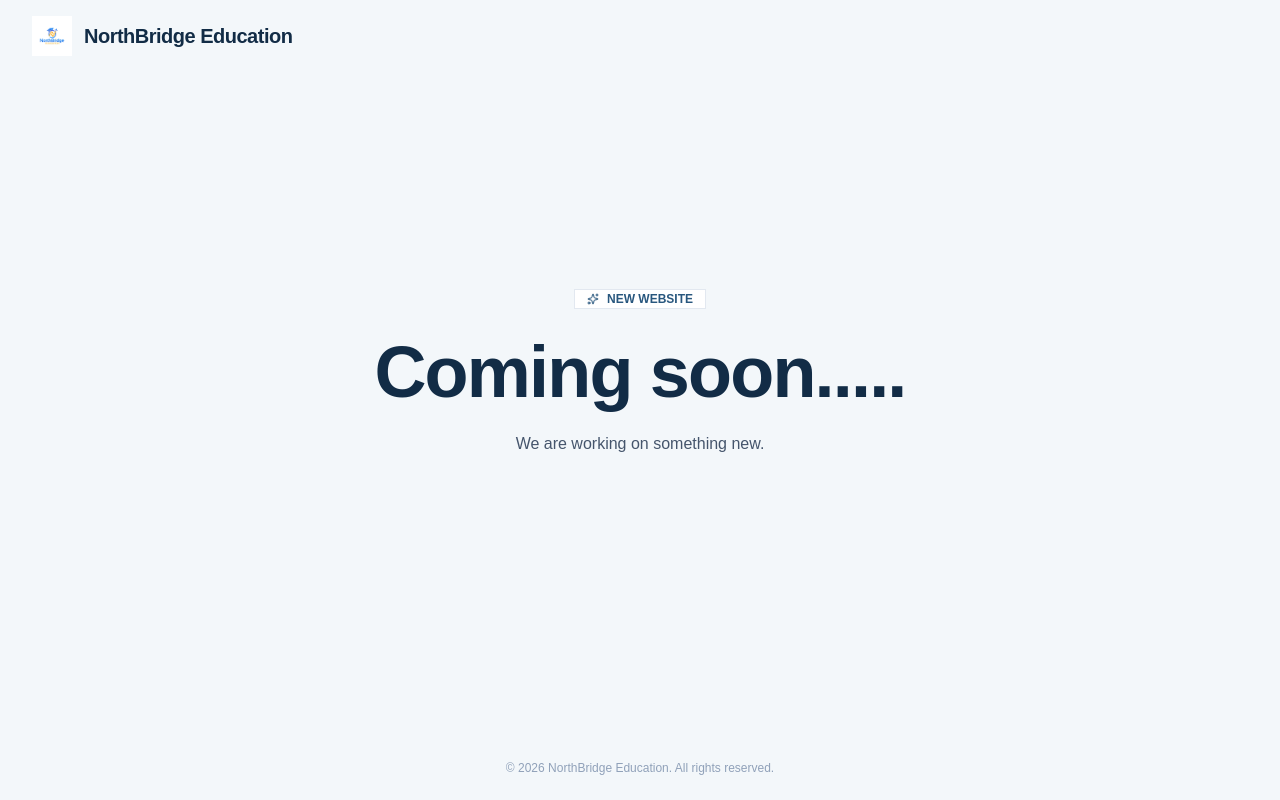
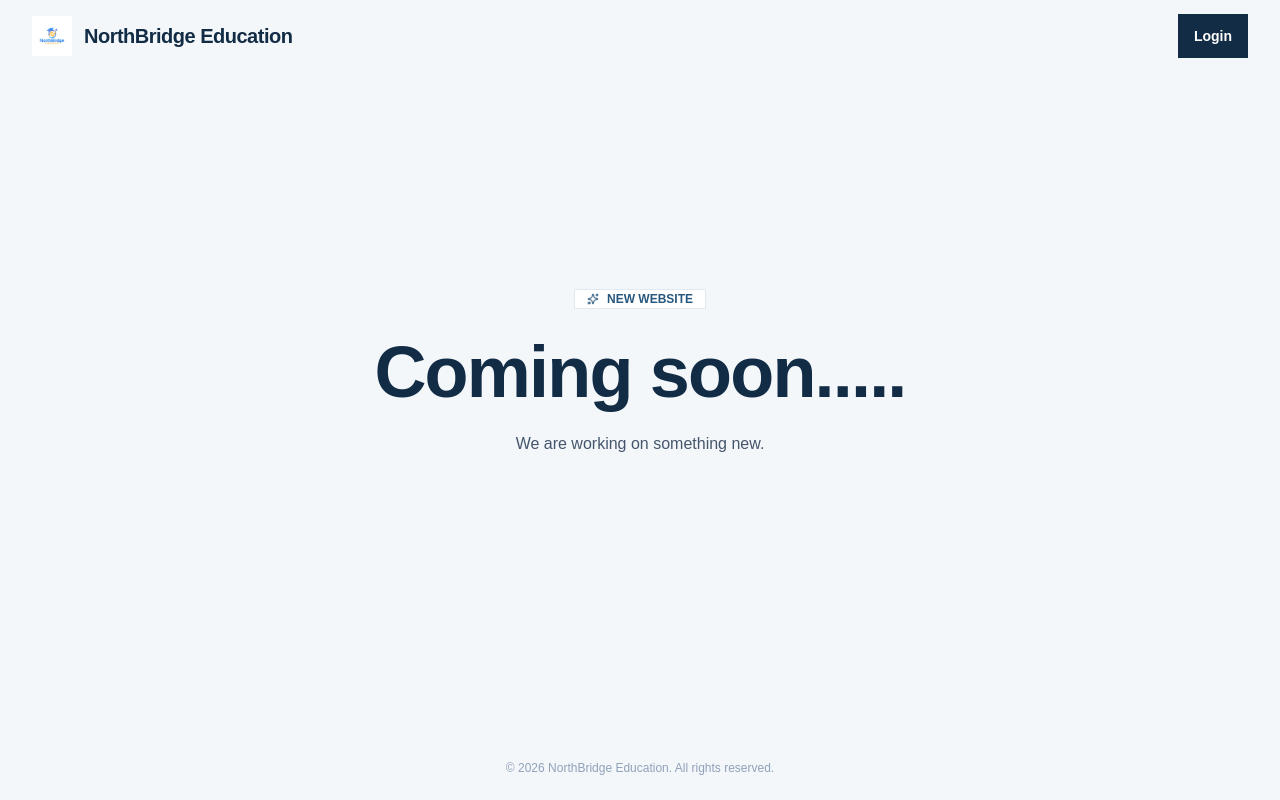
Before and after one commit to NorthBridgeEducation/NorthBridgeEducation, a React (Vite) app: page / in a window 1280 px wide. Built offline with nearby package versions, Linux system fonts and the light colour scheme; no server answers.

Commit message:
portal login

```diff
--- a/src/modules/public/pages/UnderConstructionPage.tsx
+++ b/src/modules/public/pages/UnderConstructionPage.tsx
@@ -8,7 +8,7 @@ function Brand() {
     <Link to="/" className="flex items-center gap-3">
       <img
         src="/pwa-192x192.png"
-        alt="NBridge"
+        alt="NorthBridge"
         className="size-10 rounded-lg object-contain"
       />
       <div className="leading-tight">
@@ -23,9 +23,16 @@ function Brand() {
 export function ComingSoonPage() {
   return (
     <div className="flex min-h-screen flex-col bg-[#f3f7fa] text-[#122c46]">
-      <header className="mx-auto flex h-[72px] w-full max-w-7xl items-center px-4 sm:px-6 lg:px-8">
-        <Brand />
-      </header>
+      <header className="mx-auto flex min-h-[72px] w-full max-w-7xl items-center justify-between gap-3 px-4 py-3 sm:px-6 lg:px-8">
+  <Brand />
+
+  <Link
+    to="/portal/login"
+    className="inline-flex min-h-11 shrink-0 items-center justify-center whitespace-nowrap rounded-lg bg-[#122c46] px-3 text-sm font-semibold text-white transition-colors hover:bg-[#28577e] focus-visible:outline-none focus-visible:ring-2 focus-visible:ring-[#28577e] focus-visible:ring-offset-2 sm:px-4"
+  >
+    Login
+  </Link>
+</header>
 
       <main className="flex flex-1 items-center justify-center px-4 pb-16">
         <div className="text-center">
```
